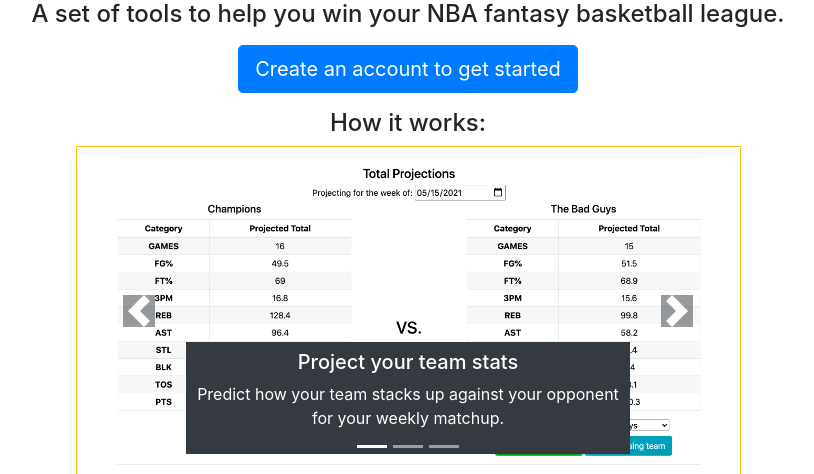
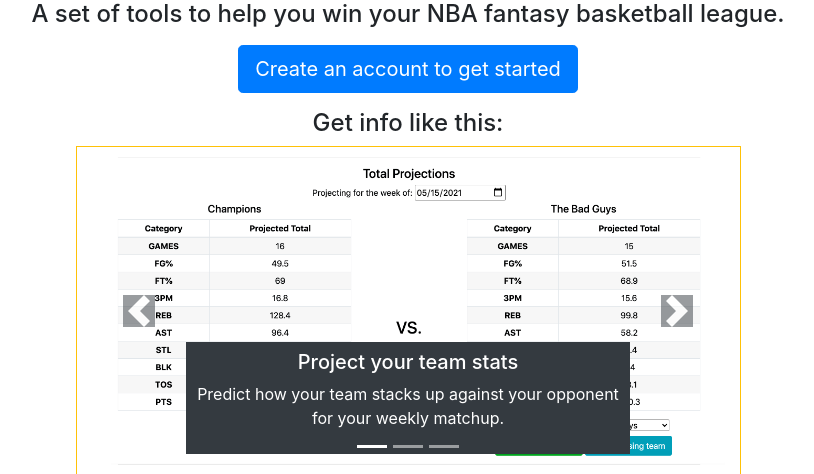
Before and after one commit to dlbrush/fantasy-bball-assistant, a Flask app: page / in a window 1280 px wide. Shown: the part 139-613 px from the top of the page, without its empty margins (232-1046 px from the left). Run offline with Flask 2, Linux system fonts and the light colour scheme.

Commit message:
Changed home screen text

```diff
--- a/templates/welcome.html
+++ b/templates/welcome.html
@@ -10,7 +10,7 @@ Fantasy Basketball Assistant
 <div class="my-3 text-center">
     <a class="btn btn-lg btn-primary" href="{{url_for('show_registration_form')}}">Create an account to get started</a>
 </div>
-<h4 class="text-center">How it works:</h4>
+<h4 class="text-center">Get info like this:</h4>
 <!-- Bootstrap Carousel -->
 <div class="row justify-content-center">
     <div class="border border-warning col-sm-7 col-12">
```
